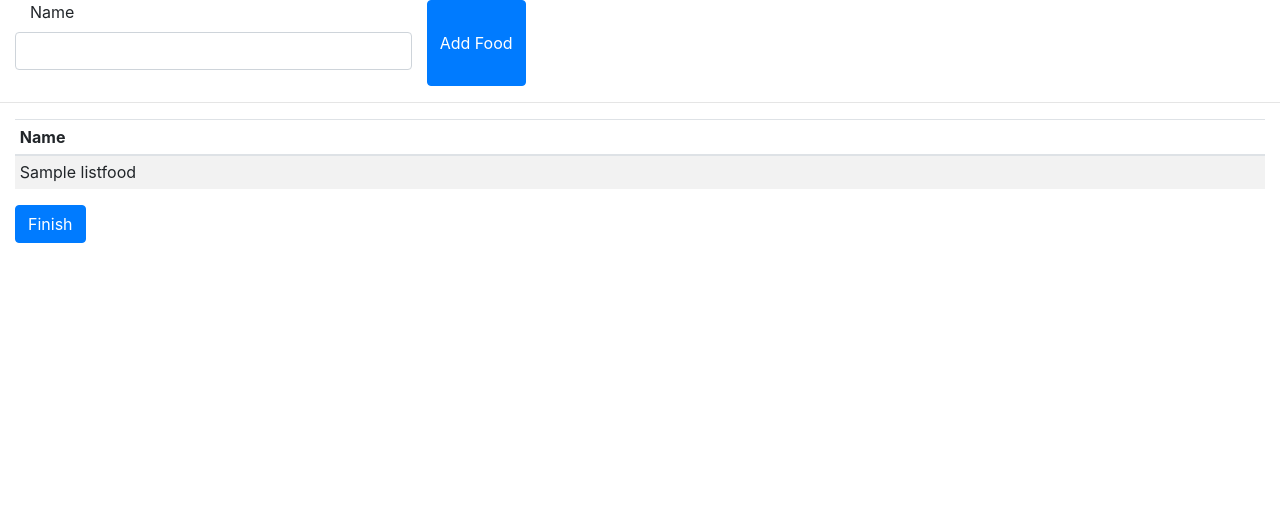
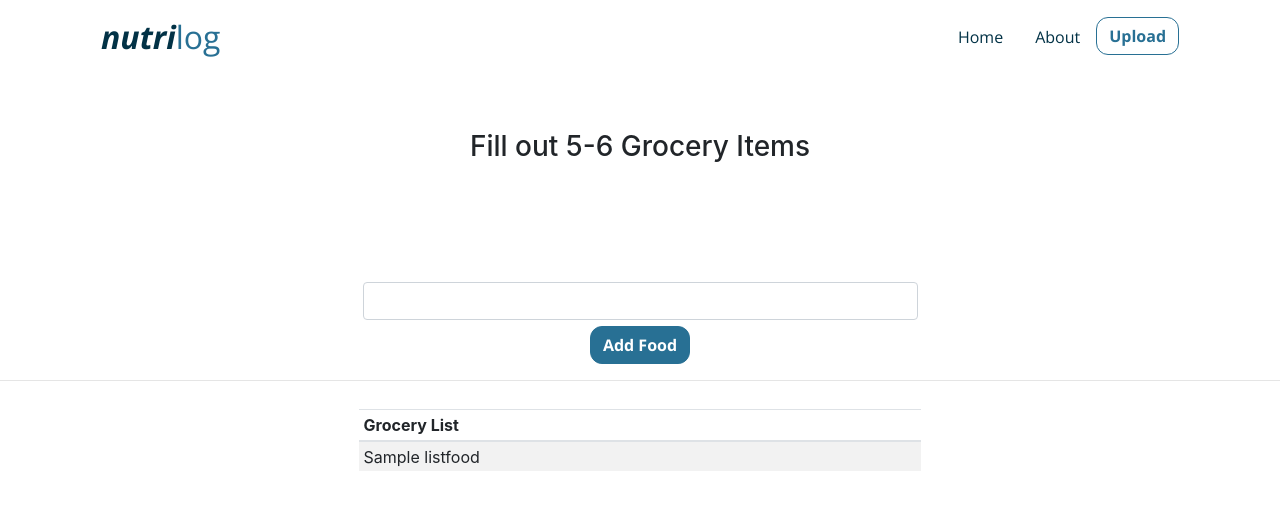
Before and after one commit to pidnam1/nutrilog, a Django app: template nutrition/templates/nutrition/foodlist.html in a window 1280 px wide. Shown: the top 510 px of the page. Run offline with Django 3.2, Linux system fonts and the light colour scheme; the template is opened without the code that fills it: values that come from a table or form of the project are taken from there, others are empty; tables that the repository leaves empty hold one stand-in row (values such as "Sample post"); some libraries are stand-ins or nearby versions.

Commit message:
list finished for now

```diff
--- /dev/null
+++ b/nutrition/static/nutrition/foodList.css
@@ -0,0 +1,146 @@
+.navbar {
+    font-family: 'Open Sans', sans-serif;
+    font-weight: bold;
+    text-decoration: none;
+}
+
+.nav {
+    vertical-align: auto;
+}
+
+.navbar-brand {
+    font-size: xx-large;
+    color: #023246;
+    font-style:italic;
+}
+.color-logo {
+    color:#287094;
+    font-style: normal;
+    font-weight: normal;
+}
+
+.btn {
+    background-color: white;
+    color: #287094;
+    font-family: 'Open Sans', sans-serif;
+    font-weight: bold;
+    text-decoration: none;
+    border-radius: 12px;
+    border-color: #287094;
+    border-style: solid;
+    border: 50%;
+
+}
+
+.nav-link {
+    color: #023246;
+    font-weight:500;
+}
+.nav-link:hover{
+    color: #023246;
+    text-decoration: underline;
+    text-decoration-color: #287094;
+    text-underline-offset: 25%;
+    text-decoration-thickness: 10%;
+}
+
+.navbar-brand:hover{
+    color: #023246;
+}
+
+.btn:hover{
+    background-color: #287094;
+    border-color: #287094;
+}
+
+.slogan {
+    font-family: 'Open Sans', sans-serif;
+    font-weight: bold;
+    text-decoration: none;
+    color: #023246;
+    font-size: 300%;
+    margin-top: 3%;
+    margin-left: 5%;
+}
+
+.info-text {
+    font-family: 'Open Sans', sans-serif;
+    font-weight:500;
+    text-decoration: none;
+    color: #287094;
+    font-size: 150%;
+    margin-left: 5%;
+    margin-top: 1%;
+}
+
+.main-upload {
+    font-family: 'Open Sans', sans-serif;
+    font-weight:bold;
+    text-decoration: none;
+    background-color: #287094;
+    color: white;
+    margin-top: 3%;
+    margin-left: 10%;
+}
+
+.btn-default{
+    margin-left: 5%;
+    margin-top: 3%;
+    background-color: #287094;
+    color: white;
+    font-size: auto;
+    width: 100%;
+    height: 5%;
+
+}
+
+.btn-default:hover {
+    background-color: white;
+    color: #287094;
+}
+
+.type-button {
+    border-color: #023246;
+    color: #023246;
+    margin-top: 3%;
+    width: 100%;
+    height: 5%;
+    font-size: auto;
+
+}
+
+#idek{
+    padding-top: 1%;
+}
+
+#add{
+    margin: auto;
+    background-color: #287094;
+    color: white;
+    font-size: auto;
+}
+.btn-primary{
+    margin: auto;
+}
+
+.type-button:hover{
+    background-color: #023246;
+    color: white;
+    border-color: #023246;
+}
+
+.button-row {
+    margin-left: 3%;
+    margin-top: 3%;
+}
+.row{
+    width:50%;
+    margin: auto;
+    padding-top: 10%
+}
+
+#second{
+    width:45%;
+    margin: auto;
+    padding-top: 1%
+}
--- a/nutrition/templates/nutrition/foodlist.html
+++ b/nutrition/templates/nutrition/foodlist.html
@@ -1,37 +1,61 @@
-<!DOCTYPE html>
+{% load static %}
+<link rel="stylesheet" href="{% static 'nutrition/bootstrap.min.css' %}">
+<link rel="stylesheet" type = 'text/css' href="{% static 'nutrition/foodList.css' %}">
+<link rel="preconnect" href="https://fonts.gstatic.com">
+<link href="https://fonts.googleapis.com/css2?family=Open+Sans:ital,wght@0,400;0,600;0,700;1,400;1,600;1,700&display=swap" rel="stylesheet">
+
 <html lang="en">
+<head>
 
-<head>
-    <meta charset="utf-8">
-    <meta http-equiv="X-UA-Compatible" content="IE=edge">
-    <meta name="viewport" content="width=device-width, initial-scale=1, shrink-to-fit=no">
-    <title>{% block title %}{% endblock title %}</title>
-    <link rel="stylesheet" href="https://maxcdn.bootstrapcdn.com/bootstrap/4.0.0/css/bootstrap.min.css">
+    <div class="container">
+        <meta charset="UTF-8">
+        <title>nutrilog</title>
+        <nav class="navbar">
+            <a href="{% url 'nutrition:home' %}" class="navbar-brand navbar-light background-light">nutri<span class="color-logo">log</span></a>
+            <ul class="nav">
+                <li class="nav-item">
+                    <a class="nav-link" href="{% url 'nutrition:home' %}">Home</a>
+                </li>
+                <li class="nav-item">
+                    <a class="nav-link" href="{% url 'nutrition:about' %}">About</a>
+                </li>
+                <li>
+                    <a class="btn btn-outline-primary" href="{% url 'nutrition:testgoogle' %}">Upload</a>
+
+                </li>
+            </ul>
+        </nav>
+    </div>
 
 </head>
 
 <body>
-<div class="container-fluid">
+<div class="container">
+    <h3 style="text-align:center; padding-top: 5%;"> Fill out 5-6 Grocery Items</h3>
     <form id="food-form">
+
         <div class="row">
             {% csrf_token %}
             {% for field in form %}
-            <div class="form-group col-4">
-                <label class="col-12">{{ field.label }}</label>
+
+
                 {{ field }}
+
+            {% endfor %}
+            <div class="row" id="idek">
+            <button type="submit" class="btn btn-primary" id="add">Add Food</button>
             </div>
-            {% endfor %}
-            <input type="submit" class="btn btn-primary" value="Add Food" />
+    <form>
         </div>
-    <form>
 </div>
 <hr />
 
 <div class="container-fluid">
+    <div class="row" id="second">
     <table class="table table-striped table-sm" id="my_foods">
         <thead>
             <tr>
-                <th>Name</th>
+                <th>Grocery List</th>
             </tr>
         </thead>
         <tbody>
@@ -43,10 +67,10 @@
         {% endfor %}
         </tbody>
     </table>
-    <form id="button-form">
-    <button div class="btn btn-primary" name="finished" id="finished" type="submit">Finish</button>
-    </form>
-</div>
+
+
+
+    </div>
     <script src="https://cdnjs.cloudflare.com/ajax/libs/jquery/3.3.1/jquery.min.js"></script>
     <script src="https://cdnjs.cloudflare.com/ajax/libs/popper.js/1.12.9/umd/popper.min.js"></script>
     <script src="https://maxcdn.bootstrapcdn.com/bootstrap/4.0.0/js/bootstrap.min.js"></script>
```
